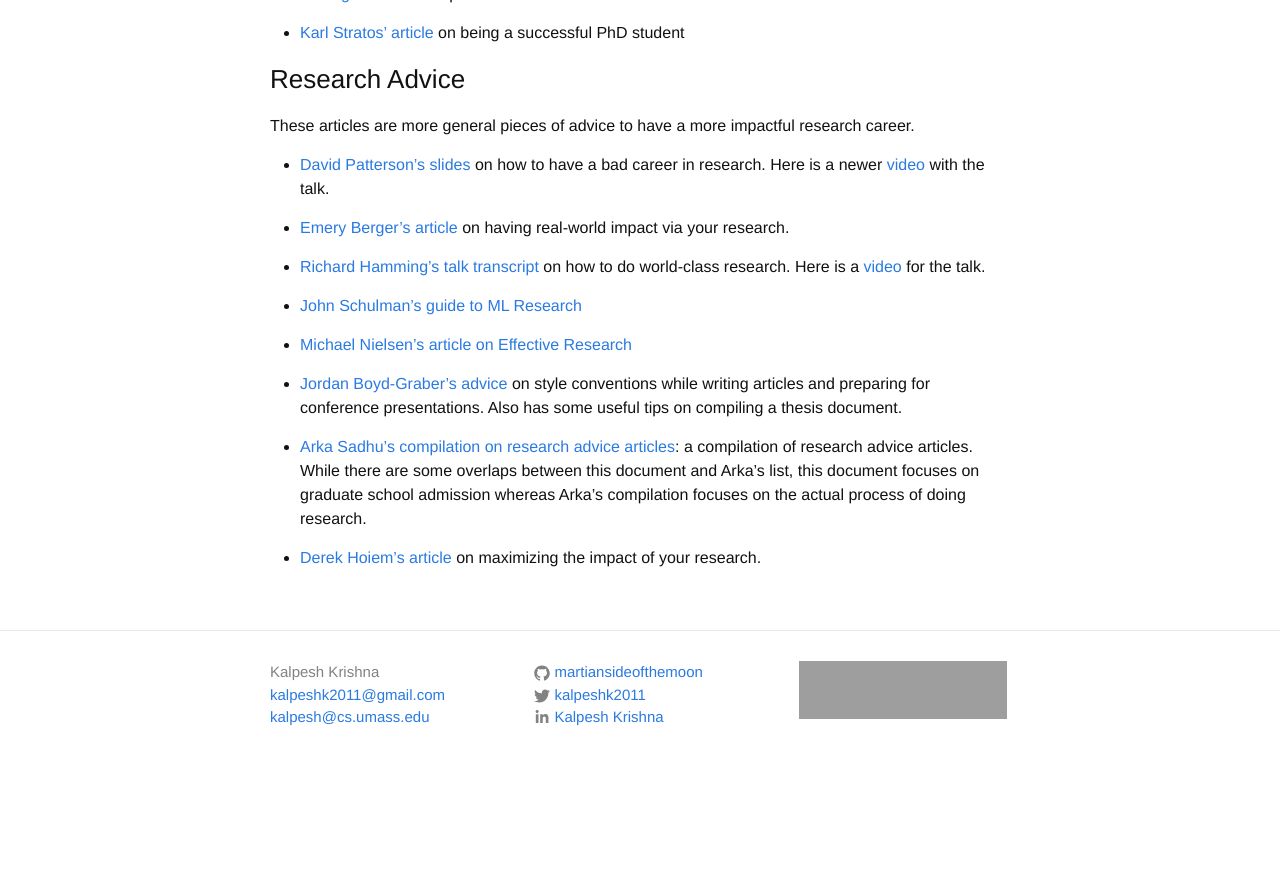
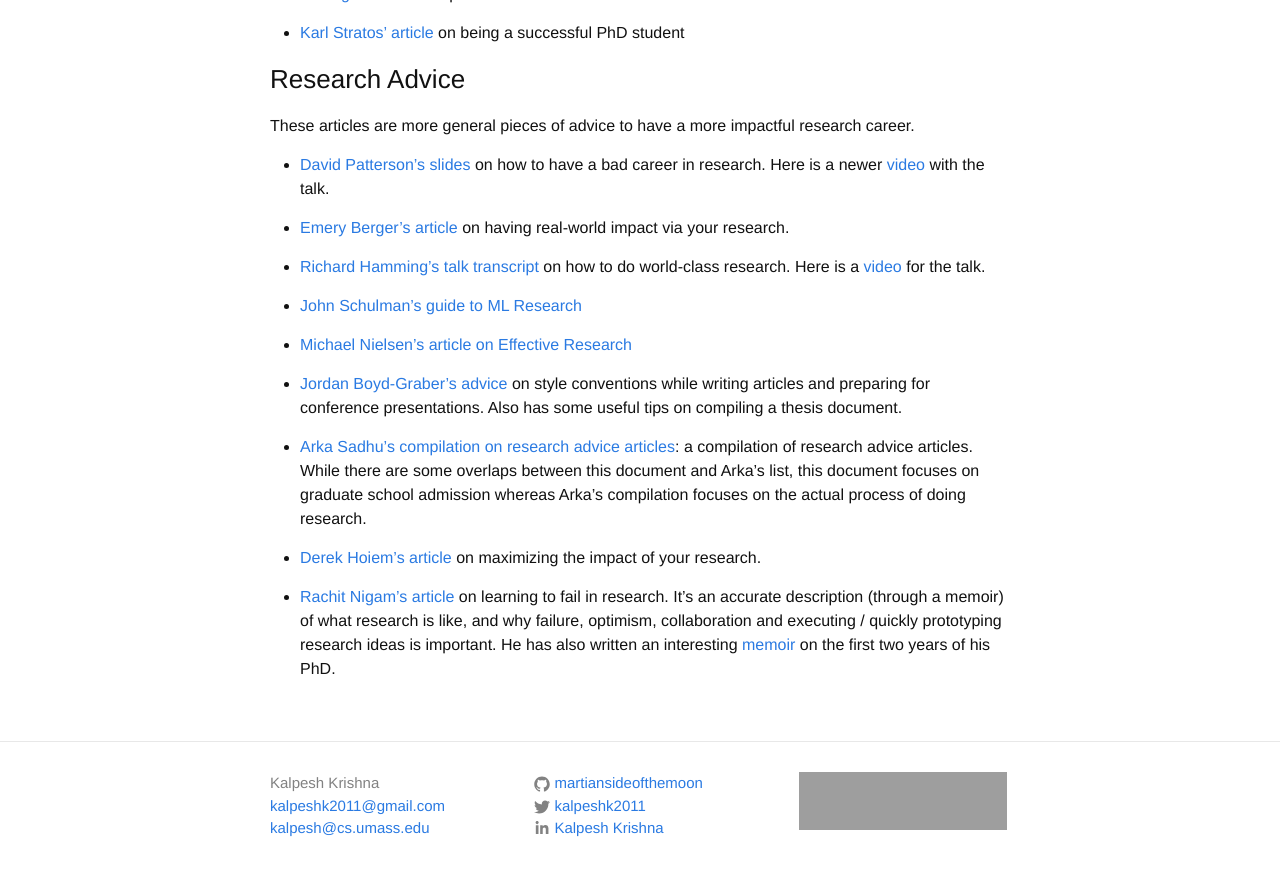
Before and after one commit to martiansideofthemoon/martiansideofthemoon.github.io, a Jekyll site: the page built from _posts/2018-05-30-grad-resources.markdown, in a window 1280 px wide and 900 px high, scrolled down 3137 px. Shown: the top 876 px of the window. Built offline with Jekyll 4.4.1, drawn with Linux system fonts in a browser that asks for light colours; comment, search, counter and statistics services are not loaded; before the commit the page ends 3926 px from its top, so only the background shows below that; grey boxes are pictures that could not be loaded.

Commit message:
Add Rachit Nigam article

```diff
--- a/_posts/2018-05-30-grad-resources.markdown
+++ b/_posts/2018-05-30-grad-resources.markdown
@@ -103,3 +103,5 @@ These articles are more general pieces of advice to have a more impactful resear
 * [Arka Sadhu's compilation on research advice articles](https://github.com/TheShadow29/research-advice-list): a compilation of research advice articles. While there are some overlaps between this document and Arka's list, this document focuses on graduate school admission whereas Arka's compilation focuses on the actual process of doing research.
 
 * [Derek Hoiem's article](https://medium.com/vision-of-seeing/how-to-maximize-the-impact-of-your-research-f431d3c67e8d) on maximizing the impact of your research.
+
+* [Rachit Nigam's article](https://rachitnigam.com/post/learn-to-fail/) on learning to fail in research. It's an accurate description (through a memoir) of what research is like, and why failure, optimism, collaboration and executing / quickly prototyping research ideas is important. He has also written an interesting [memoir](https://rachitnigam.com/post/first-two-years/) on the first two years of his PhD.
```
